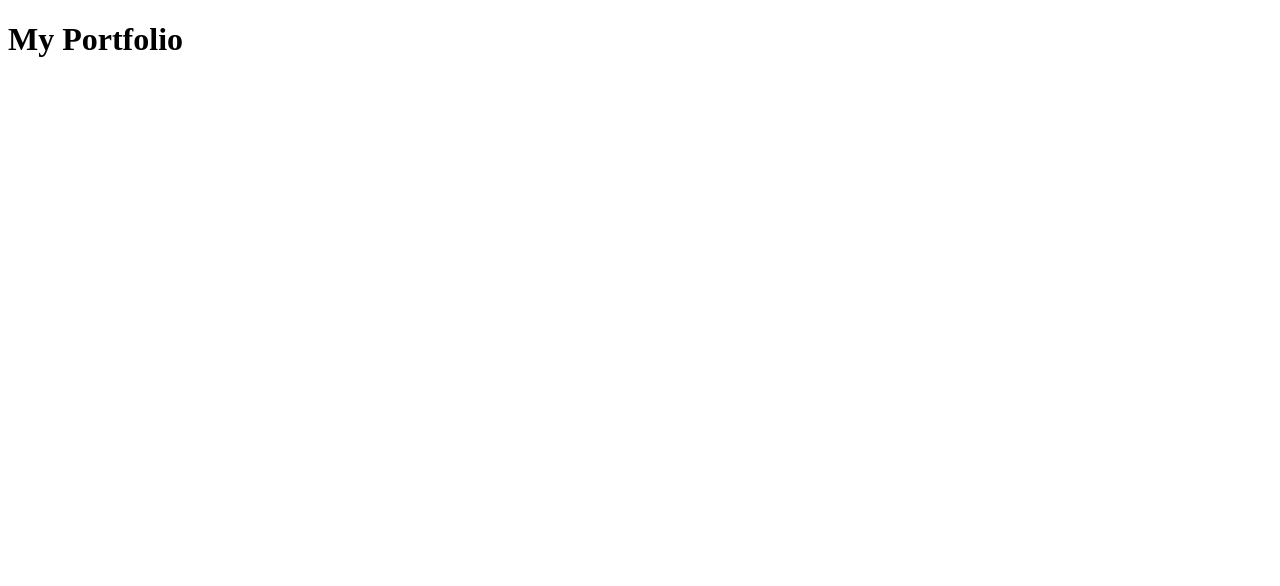
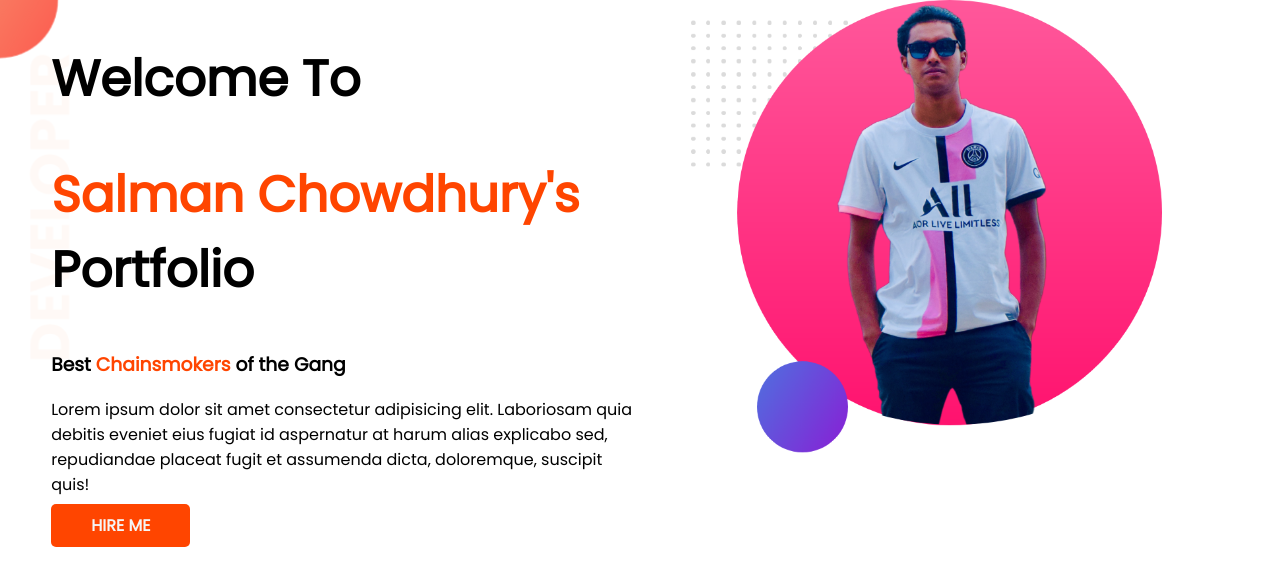
Before and after one commit to salmanchy/my-first-portfolio, a plain HTML site: page index.html in a window 1280 px wide. Drawn offline with Linux system fonts and the light colour scheme.

Commit message:
first-half-done

```diff
--- a/index.html
+++ b/index.html
@@ -4,10 +4,26 @@
     <meta charset="UTF-8">
     <meta http-equiv="X-UA-Compatible" content="IE=edge">
     <meta name="viewport" content="width=device-width, initial-scale=1.0">
-    <title>my first portfolio</title>
+    <title>My Portfolio</title>
+    <link rel="preconnect" href="https://fonts.googleapis.com">
+    <link rel="preconnect" href="https://fonts.gstatic.com" crossorigin>
+    <link href="https://fonts.googleapis.com/css2?family=Poppins&display=swap" rel="stylesheet">
     <link rel="stylesheet" href="style.css">
 </head>
 <body>
-    <h1>My Portfolio</h1>
+  <section class="banner">
+    <div class="half-width">
+        <h1>Welcome To</h1>
+        <h1><span class="name">Salman Chowdhury's</span> Portfolio</h1>
+        <h3>Best <span class="name">Chainsmokers</span>  of the Gang</h3>
+        <p>Lorem ipsum dolor sit amet consectetur adipisicing elit. Laboriosam quia debitis eveniet eius fugiat id aspernatur at harum alias explicabo sed, repudiandae placeat fugit et assumenda dicta, doloremque, suscipit quis!</p>
+       <a class="link-button" target="blank" href="https://www.linkedin.com/in/salman-chy-254bb4218/">HIRE ME</a>
+    </div>
+
+        <div class="half-width">
+
+    <div><img src="image/mybgupdated01.png" alt="The real Don">
+    </div>
+    </section>
 </body>
 </html>
--- a/style.css
+++ b/style.css
@@ -0,0 +1,33 @@
+body {
+  font-family: "Poppins", sans-serif;
+  margin: 0%;
+}
+h1 {
+  font-size: 50px;
+}
+.name {
+  color: orangered;
+}
+section {
+  display: flex;
+}
+.half-width {
+  width: 50%;
+  padding-left: 4%;
+}
+.half-width img {
+  width: 80%;
+}
+.link-button {
+  text-decoration: none;
+  background-color: orangered;
+  background-image: linear-gradient(red orangered);
+  padding: 10px 40px;
+  border-radius: 5px;
+  color: whitesmoke;
+  font-weight: 700;
+}
+.banner {
+  background-image: url(image/top-banner.png);
+  background-repeat: no-repeat;
+}
```
